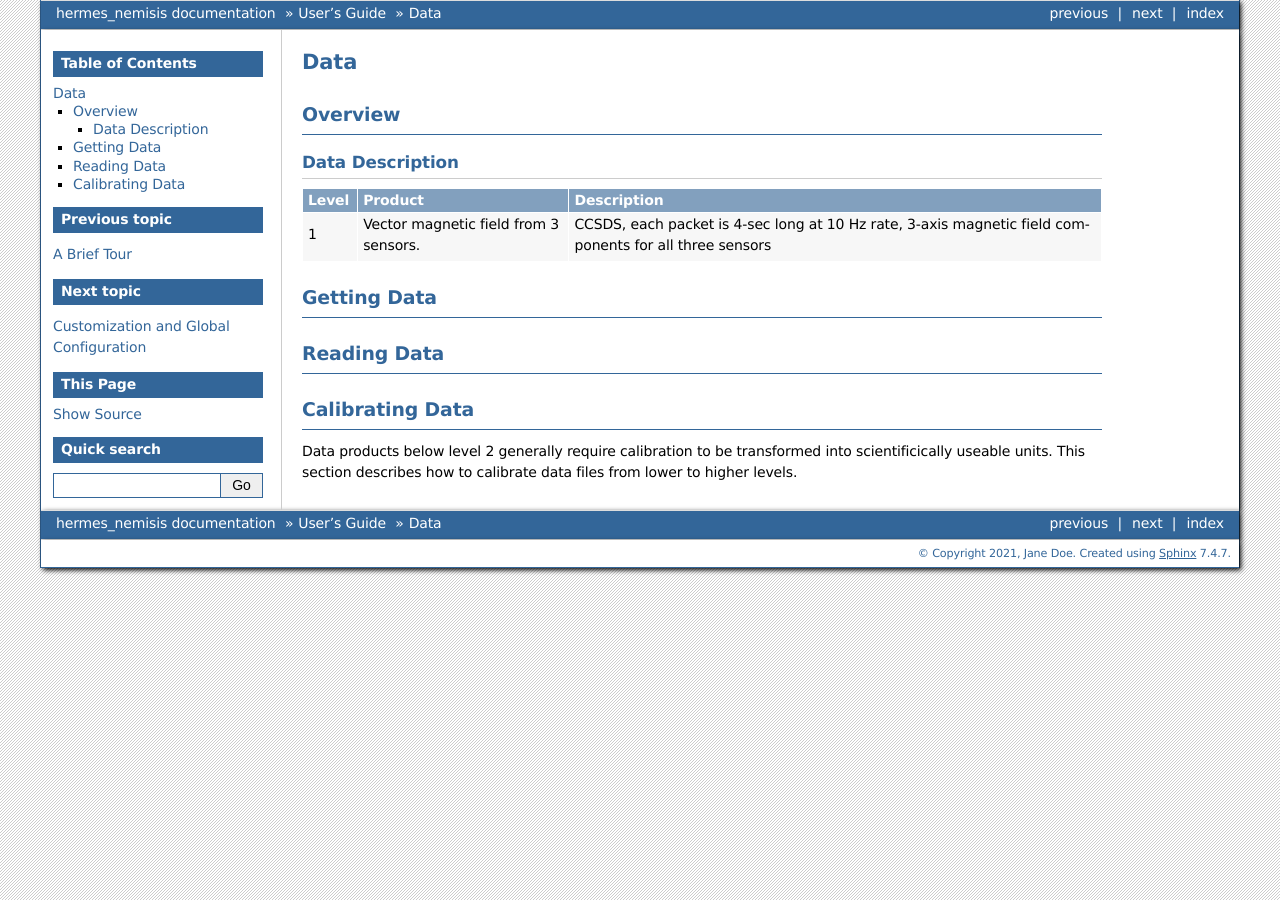
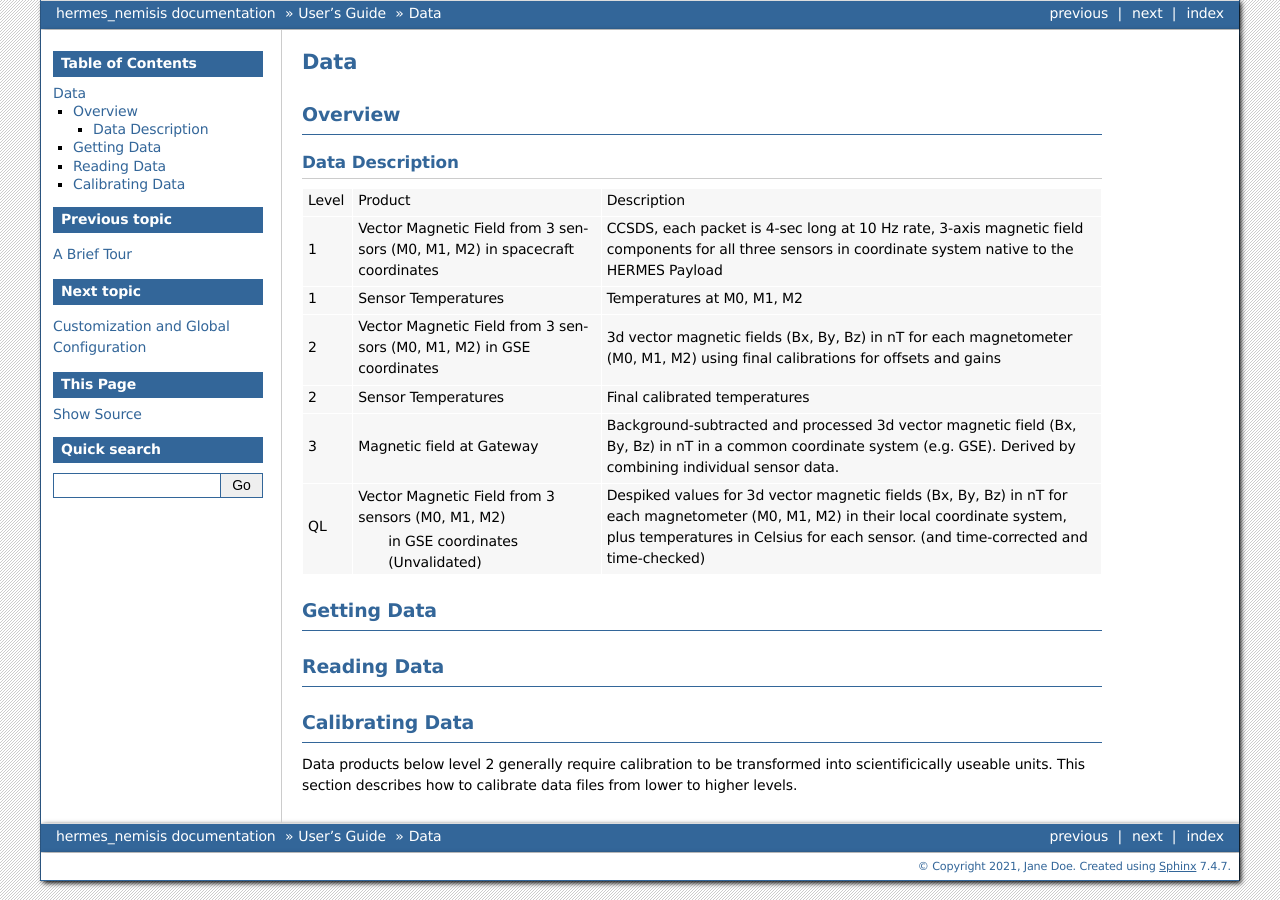
Before and after one commit to HERMES-SOC/hermes_nemisis, a Sphinx documentation site: the page built from docs/user-guide/data.rst, in a window 1280 px wide. Built offline with Sphinx 7.4.7, drawn with Linux system fonts in a browser that asks for light colours; the version number could not be read and is left out.

Commit message:
added data table and fixes to README

```diff
--- a/README.rst
+++ b/README.rst
@@ -31,6 +31,8 @@ Overview
 .. end-badges
 
 This is a Python package for processing and analyzing data from the Noise Eliminating Magnetometer Instrument in a Small Integrated System (NEMISIS) instrument on the Lunar Gateway.
+NEMISIS is comprised of a fluxgate magnetometer (M0) at the end of a deployable boom and two inductive magnetometers (M1, M2) mounted on the HERMES platform. Each sensor measures the vector magnetic field at its location.
+Measurements from the 3 sensors are combined to reduce the contribution to the local field due to Gateway.
 
 License
 -------
--- a/docs/user-guide/data.rst
+++ b/docs/user-guide/data.rst
@@ -10,15 +10,26 @@ Overview
 Data Description
 ----------------
 
-+----------+---------------------------------------+---------------------------------------+
-| Level    | Product                               | Description                           |
-+==========+=======================================+=======================================+
-| 1        | Vector magnetic field from 3 sensors. | CCSDS, each packet is 4-sec long      |
-|          |                                       | at 10 Hz rate, 3-axis magnetic        |
-|          |                                       | field components for all three sensors|
-+----------+---------------------------------------+---------------------------------------+
-
-
++-------+---------------------------------------------------+-------------------------------------------------------------------------------------------+
+| Level | Product                                           | Description                                                                               |
++-------+---------------------------------------------------+-------------------------------------------------------------------------------------------+
+| 1     | Vector Magnetic Field from 3 sensors (M0, M1, M2) | CCSDS, each packet is 4-sec long at 10 Hz rate, 3-axis magnetic field components          |
+|       | in spacecraft coordinates                         | for all three sensors in coordinate system native to the HERMES Payload                   |
++-------+---------------------------------------------------+-------------------------------------------------------------------------------------------+
+| 1     | Sensor Temperatures                               | Temperatures at M0, M1, M2                                                                |
++-------+---------------------------------------------------+-------------------------------------------------------------------------------------------+
+| 2     | Vector Magnetic Field from 3 sensors (M0, M1, M2) | 3d vector magnetic fields (Bx, By, Bz) in nT for each magnetometer (M0, M1, M2)           |
+|       | in GSE coordinates                                | using final calibrations for offsets and gains                                            |
++-------+---------------------------------------------------+-------------------------------------------------------------------------------------------+
+| 2     | Sensor Temperatures                               | Final calibrated temperatures                                                             |
++-------+---------------------------------------------------+-------------------------------------------------------------------------------------------+
+| 3     | Magnetic field at Gateway                         | Background-subtracted and processed 3d vector magnetic field (Bx, By, Bz) in nT in a      |
+|       |                                                   | common coordinate system (e.g. GSE). Derived by combining individual sensor data.         |
++-------+---------------------------------------------------+-------------------------------------------------------------------------------------------+
+| QL    | Vector Magnetic Field from 3 sensors (M0, M1, M2) | Despiked values for 3d vector magnetic fields (Bx, By, Bz) in nT for each magnetometer    |
+|       |  in GSE coordinates (Unvalidated)                 | (M0, M1, M2) in their local coordinate system, plus temperatures in Celsius for each      |
+|       |                                                   | sensor. (and time-corrected and time-checked)                                             |
++-------+---------------------------------------------------+-------------------------------------------------------------------------------------------+
 
 
 
--- a/docs/user-guide/index.rst
+++ b/docs/user-guide/index.rst
@@ -4,7 +4,7 @@
 User's Guide
 ************
 
-Welcome to uor User guide.
+Welcome to our User guide.
 For more details checkout the :ref:`reference`.
 
 .. toctree::
```
